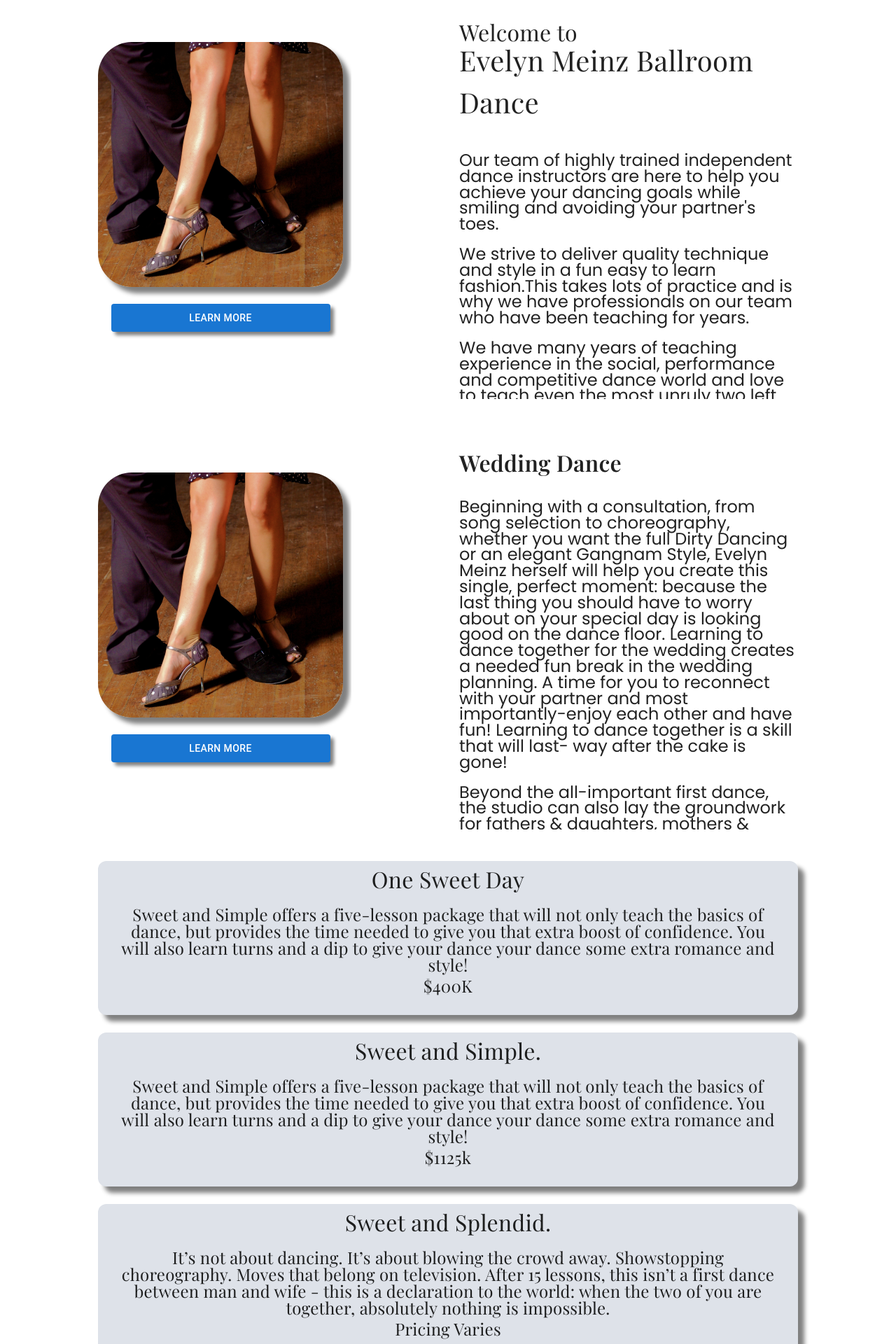
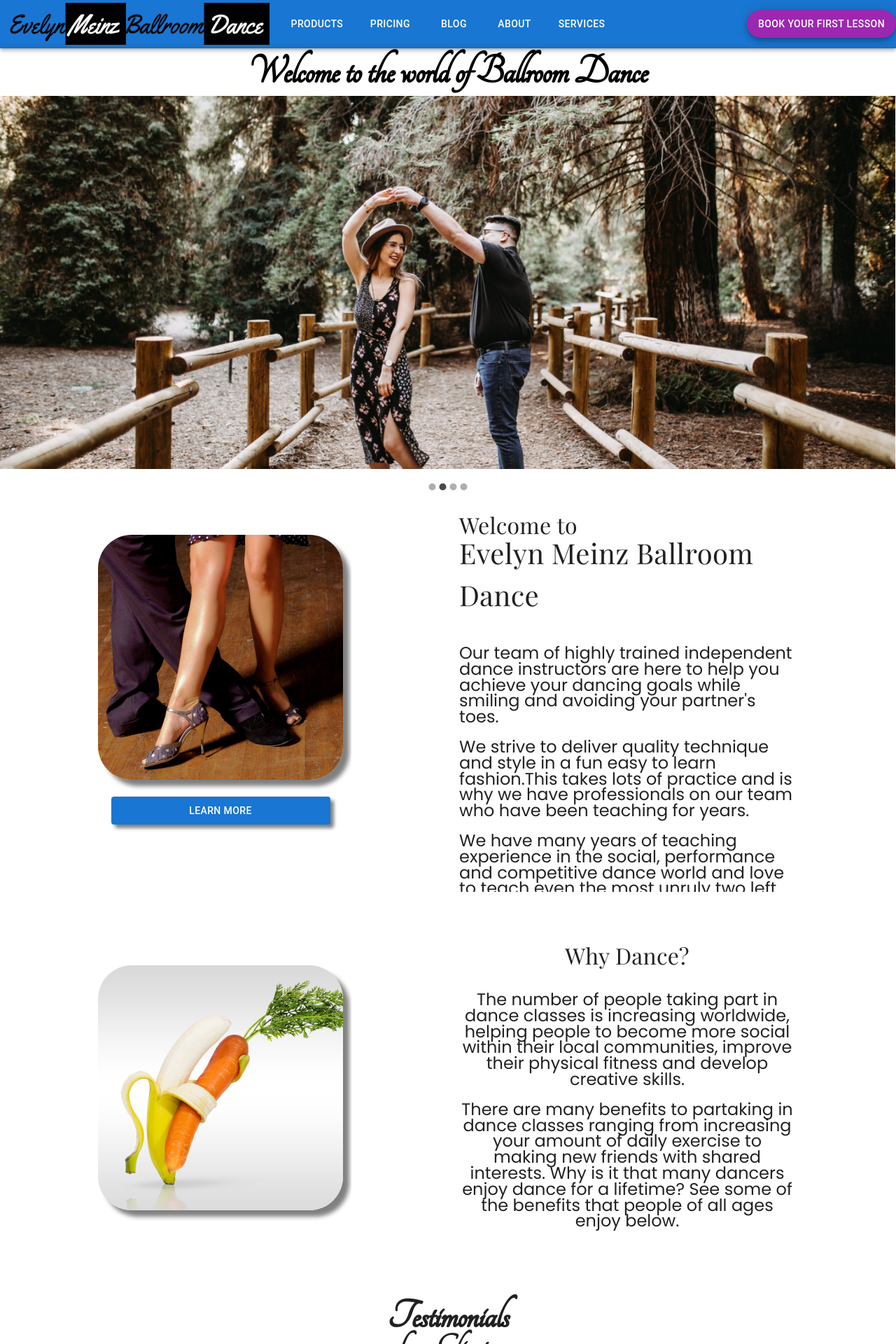
Before and after one commit to th2n10s4u/embd-website, a React (Create React App) app: page / in a window 1280 px wide. Shown: the top 1920 px of the page at 70% size. Built offline with nearby package versions, Linux system fonts and the light colour scheme.

Commit message:
Renamed BenifitsOfDance.js
Corrected component name

```diff
--- a/src/App.js
+++ b/src/App.js
@@ -13,6 +13,7 @@ import SocialDance from "./assets/components/SocialDance.js"; //error compiling
 import PrivateLessons from "./assets/components/PrivateLessons";
 import WeddingDance from "./assets/components/WeddingDance";
 import TeacherProfiles from "./assets/components/TeacherProfiles";
+import BenefitsOfDance from "./assets/components/BenefitsOfDance";
 
 function App() {
   useEffect(() => {
@@ -21,23 +22,19 @@ function App() {
 
   return (
     <div className="container">
+      <Navbar />
+      <MainCarousel />
       <Main />
+      <BenefitsOfDance />
+      <Testimonials />
+      <Specialties />
       <WeddingDance />
+      <PrivateLessons />
+      <SocialDance />
       <TeacherProfiles />
+      <Footer />
     </div>
   );
 }
 
 export default App;
-
-{
-  /* <Navbar />
-      <MainCarousel />
-      <WeddingDance />
-      <PrivateLessons />
-      <SocialDance />
-      <Testimonials />
-      <Main />
-      <Specialties />
-      <Footer /> */
-}
```
Also changed, not shown: src/assets/components/BenifitOfDance.js (deleted, +0 -15 lines).
